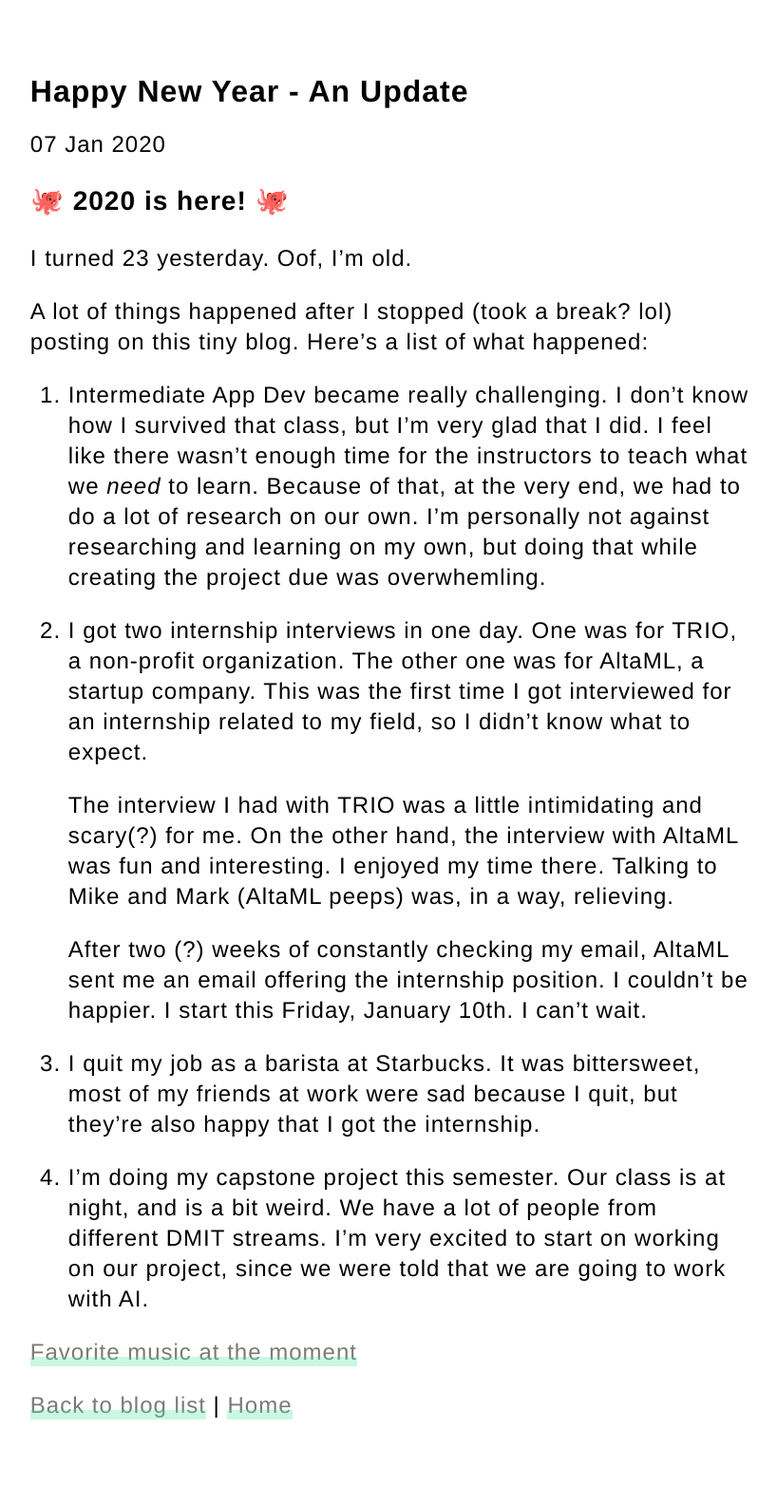
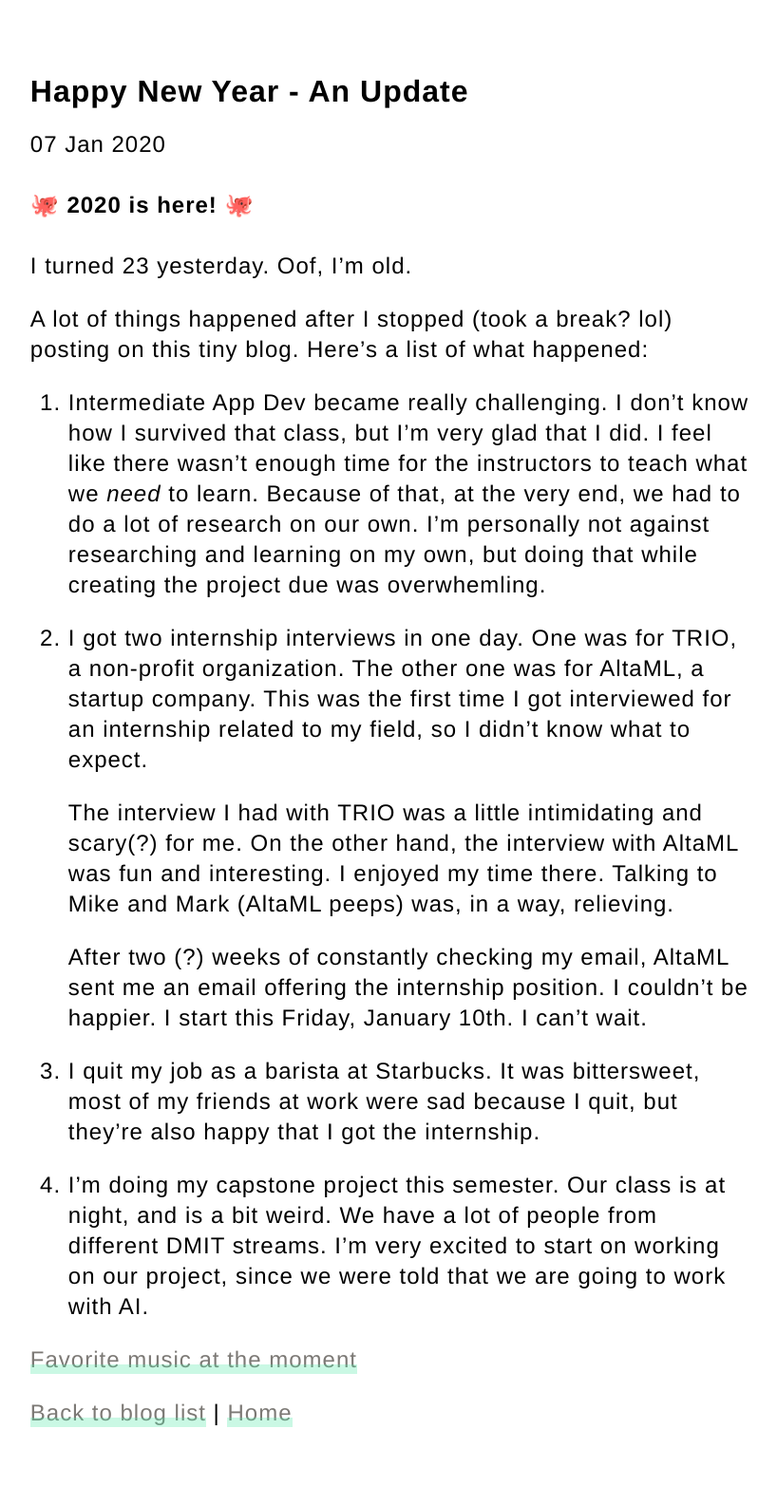
Before and after one commit to pborlongan/pborlongan.github.io, a Jekyll site: the page built from _posts/2020-01-07-entry05.md, in a window 1280 px wide. Shown: the whole page at 95% size, without its empty margins (229-1047 px from the left). Built offline with Jekyll 4.4.1, drawn with Linux system fonts in a browser that asks for light colours; emoji names are drawn with the system emoji font.

```diff
--- a/_posts/2020-01-07-entry05.md
+++ b/_posts/2020-01-07-entry05.md
@@ -4,7 +4,7 @@ title: "Happy New Year - An Update"
 date: 2020-01-07
 ---
 
-### :octopus: 2020 is here! :octopus:
+#### :octopus: 2020 is here! :octopus:
 
 I turned 23 yesterday. Oof, I'm old.
 
```
